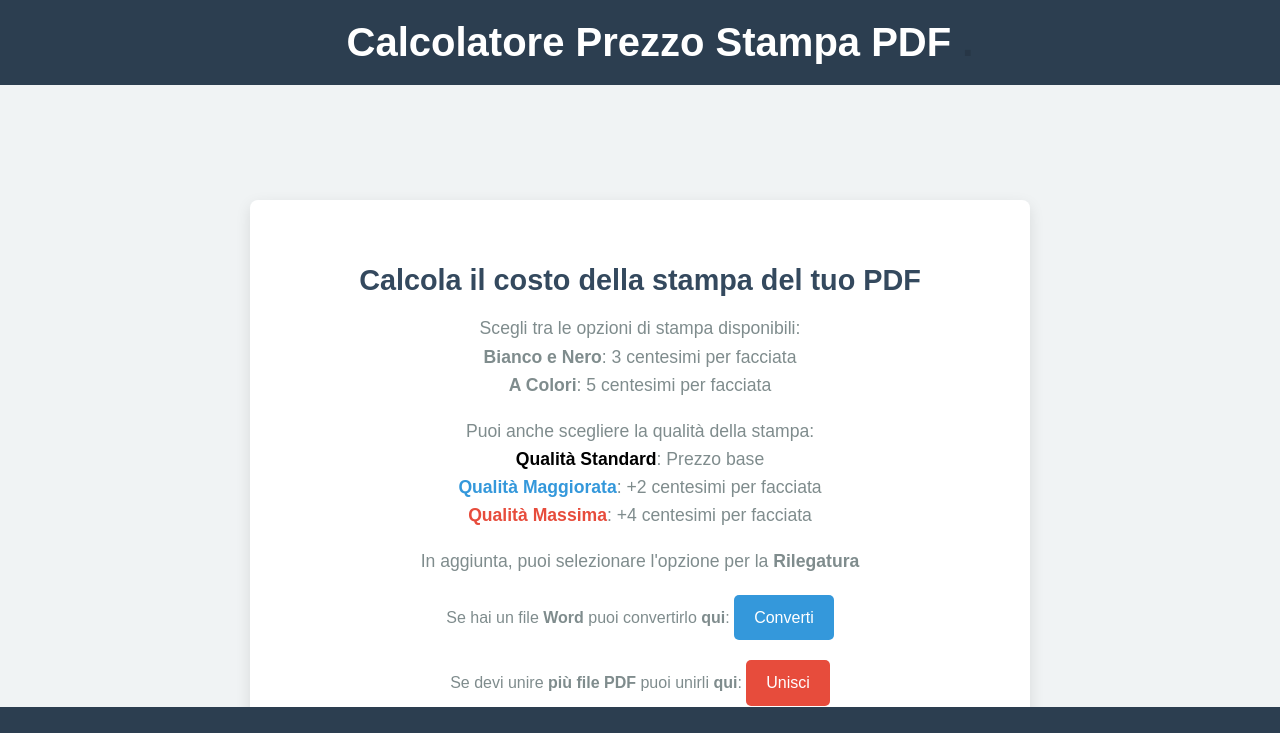
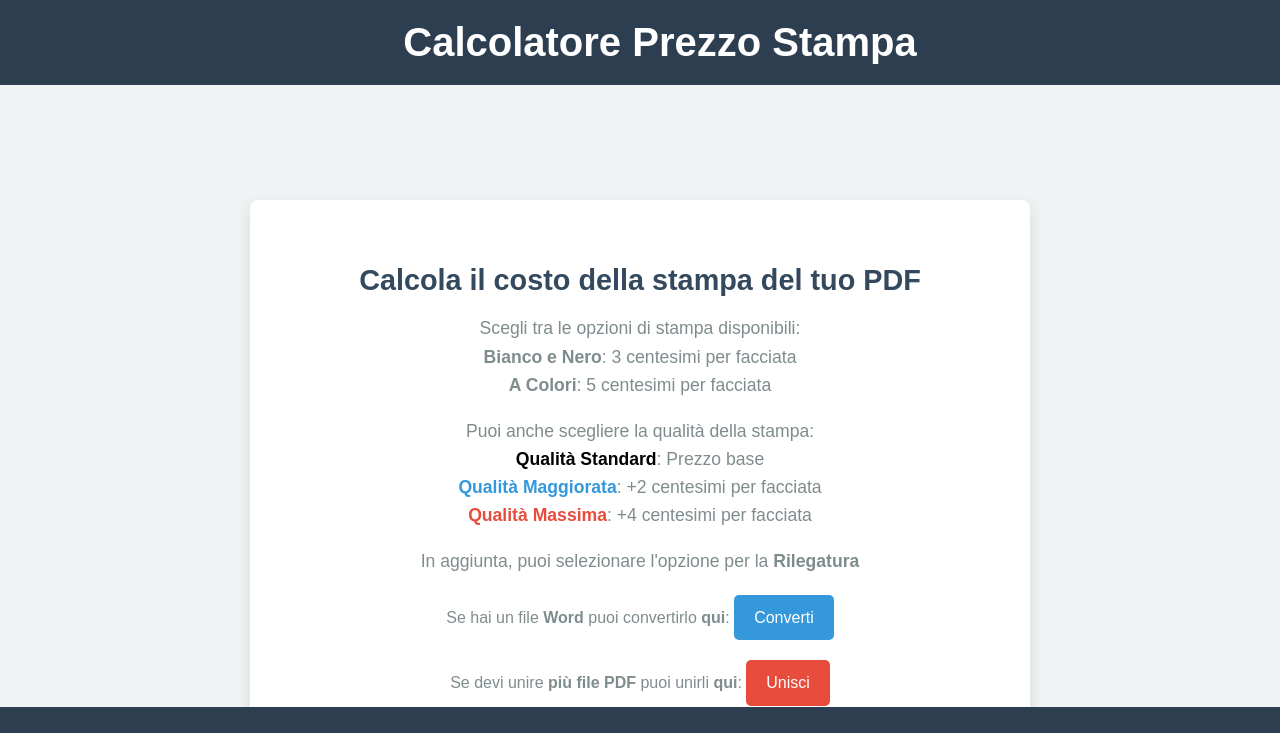
Before and after one commit to vins1243/PDF_calculator, a plain HTML site: page index.html in a window 1280 px wide. Shown: the top 733 px of the page. Drawn offline with Linux system fonts and the light colour scheme.

Commit message:
Update index.html

```diff
--- a/index.html
+++ b/index.html
@@ -232,7 +232,7 @@
 <body>
 
     <header>
-        <h1>Calcolatore Prezzo Stampa PDF  <span style="color: #273646;">.</span></h1>
+        <h1>Calcolatore Prezzo Stampa</h1>
     </header>
 
     <section>
```
